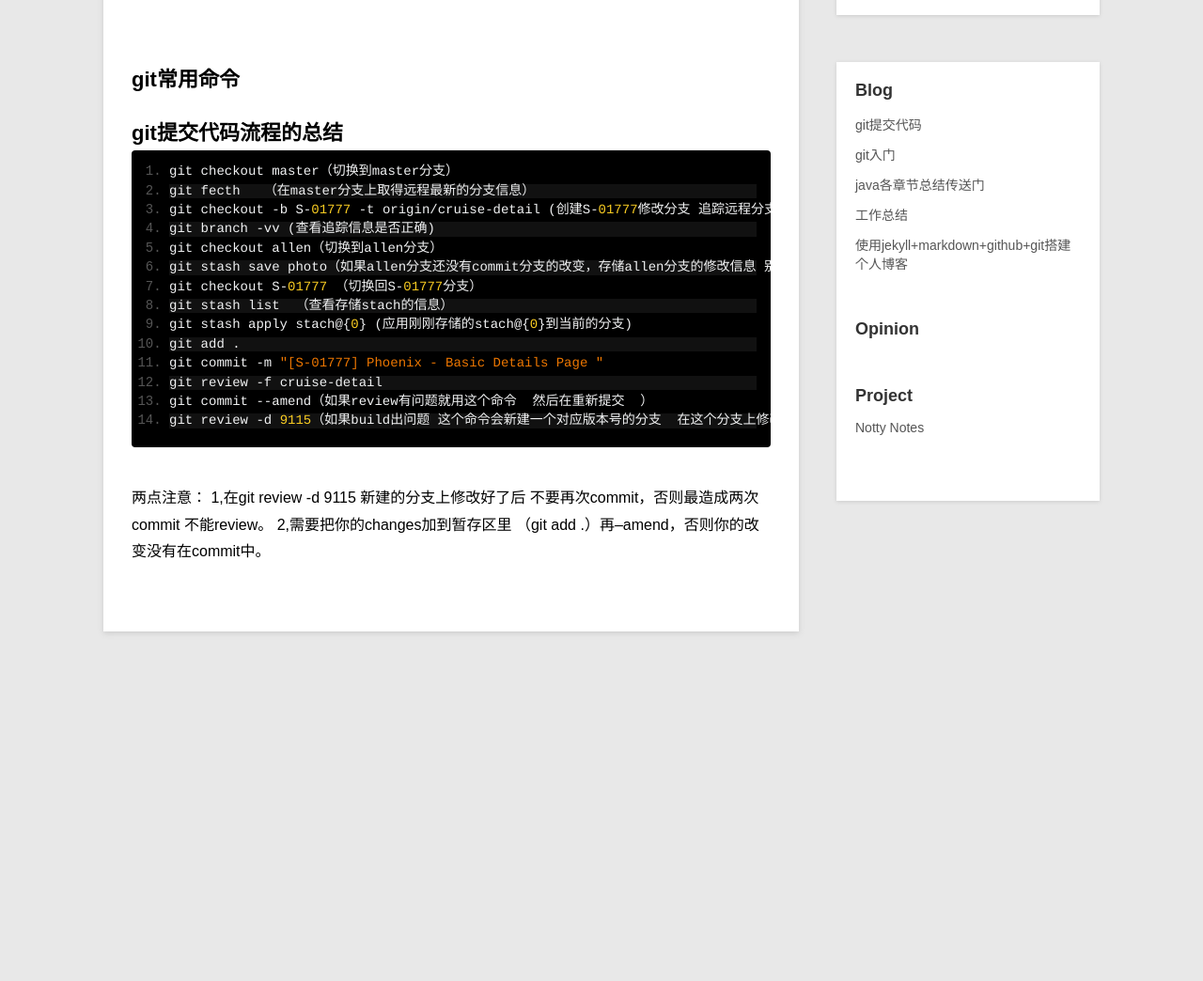
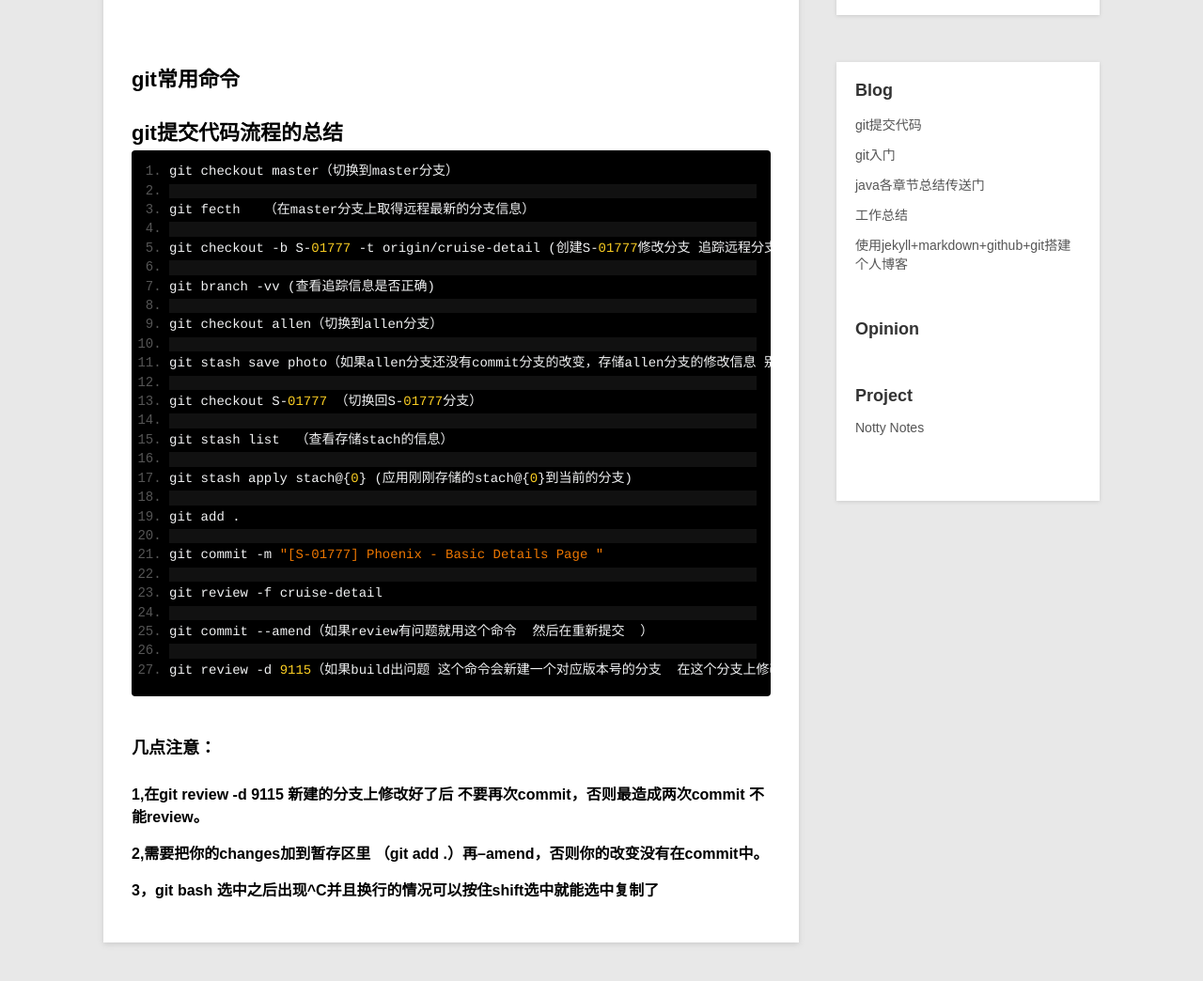
Before and after one commit to wuzhiweiallen/blog, a Jekyll site: the page built from _posts/blog/2016-11-10-git-summary.md, in a window 1280 px wide, cut to the strip 189-1272 px from the top of the page. Shown: the top 1044 px of the strip at 94% size. Built offline with Jekyll 4.4.1, drawn with Linux system fonts in a browser that asks for light colours; comment, search, counter and statistics services are not loaded; before the commit the page ends 941 px from its top, so only the background shows below that.

Commit message:
amend git summary

```diff
--- a/_posts/blog/2016-11-10-git-summary.md
+++ b/_posts/blog/2016-11-10-git-summary.md
@@ -13,20 +13,35 @@ category: blog
 ## git提交代码流程的总结 ##
 
     git checkout master（切换到master分支）
+
     git fecth   （在master分支上取得远程最新的分支信息）
+
     git checkout -b S-01777 -t origin/cruise-detail (创建S-01777修改分支 追踪远程分支cruise-detail)
+
     git branch -vv (查看追踪信息是否正确)
+
     git checkout allen（切换到allen分支）
+
     git stash save photo（如果allen分支还没有commit分支的改变，存储allen分支的修改信息 别名为photo）
+
     git checkout S-01777 （切换回S-01777分支）
+
     git stash list  （查看存储stach的信息）
+
     git stash apply stach@{0} (应用刚刚存储的stach@{0}到当前的分支)
+
     git add .
+
     git commit -m "[S-01777] Phoenix - Basic Details Page "
+
     git review -f cruise-detail
+
     git commit --amend（如果review有问题就用这个命令  然后在重新提交  ）
+
     git review -d 9115（如果build出问题 这个命令会新建一个对应版本号的分支  在这个分支上修改好了再review会再次review到9115这个版本上去）
 
-两点注意：
-        1,在git review -d 9115 新建的分支上修改好了后 不要再次commit，否则最造成两次commit  不能review。
-		2,需要把你的changes加到暂存区里 （git add .）再--amend，否则你的改变没有在commit中。
+### 几点注意：
+
+#####   1,在git review -d 9115 新建的分支上修改好了后 不要再次commit，否则最造成两次commit  不能review。
+#####		2,需要把你的changes加到暂存区里 （git add .）再--amend，否则你的改变没有在commit中。
+#####   3，git bash 选中之后出现^C并且换行的情况可以按住shift选中就能选中复制了
```
